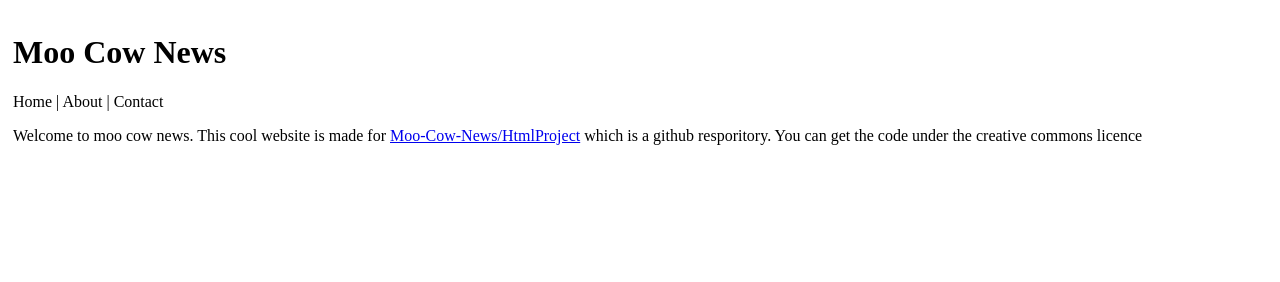
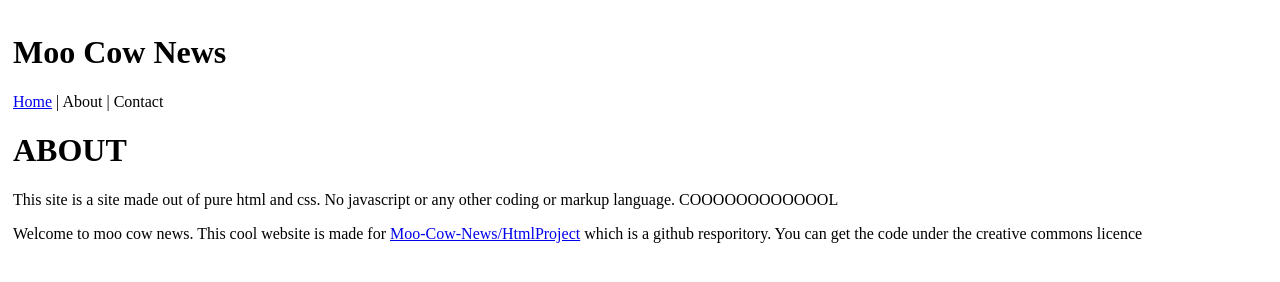
Before and after one commit to Moo-Cow-News/HtmlProject, a plain HTML site: page about.html in a window 1280 px wide. Drawn offline with Linux system fonts and the light colour scheme.

Commit message:
Update about.html

```diff
--- a/about.html
+++ b/about.html
@@ -1,6 +1,6 @@
 <html>
   <head>
-    <title>Moo-Cow-News/HtmlProject</title>
+    <title>Moo-Cow-News/HtmlProject/about</title>
     <style>
       .Heading {
         background_color: red;
@@ -12,8 +12,10 @@
     <div class="Heading">
       <h1>Moo Cow News</h1>
       <nav>
-        <a>Home</a> |
+        <a href="index.html">Home</a> |
         <a>About</a> |
         <a>Contact</a>
       </nav>
+      <h1>ABOUT</h1>
+      <p>This site is a site made out of pure html and css. No javascript or any other coding or markup language. COOOOOOOOOOOOL </p>
       <p>Welcome to moo cow news. This cool website is made for <a href="https://github.com/Moo-Cow-News/HtmlProject">Moo-Cow-News/HtmlProject</a> which is a github resporitory. You can get the code under the creative commons licence</p>
```
